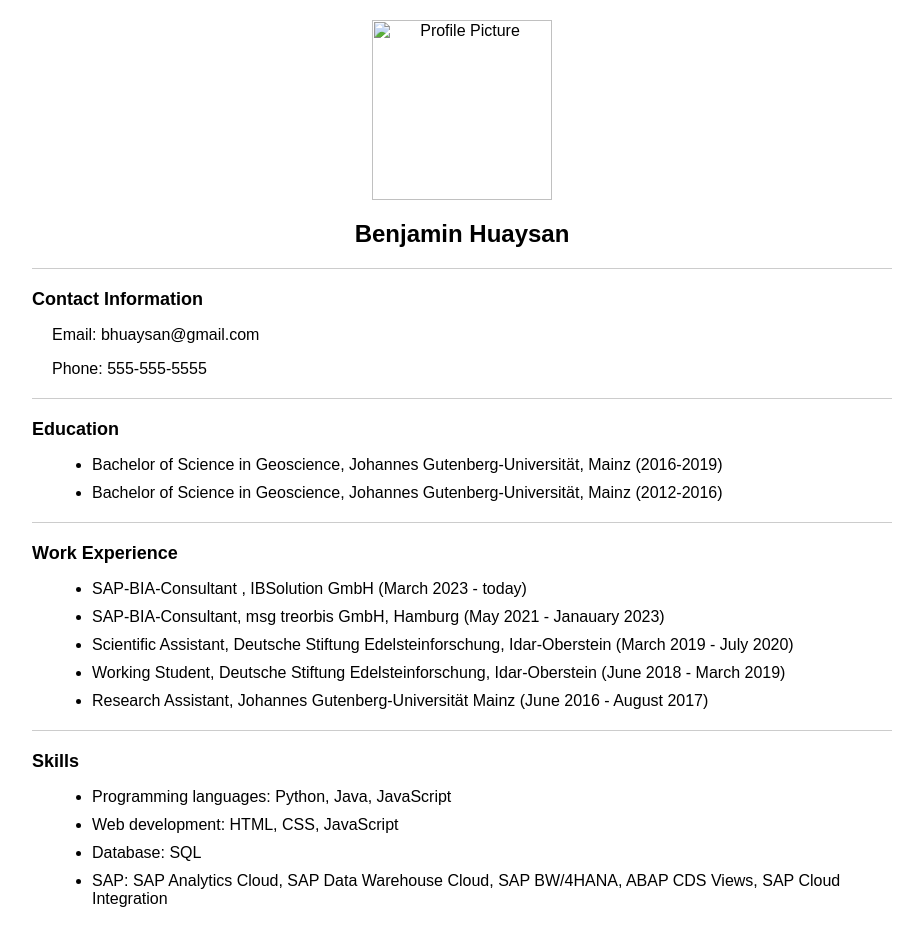
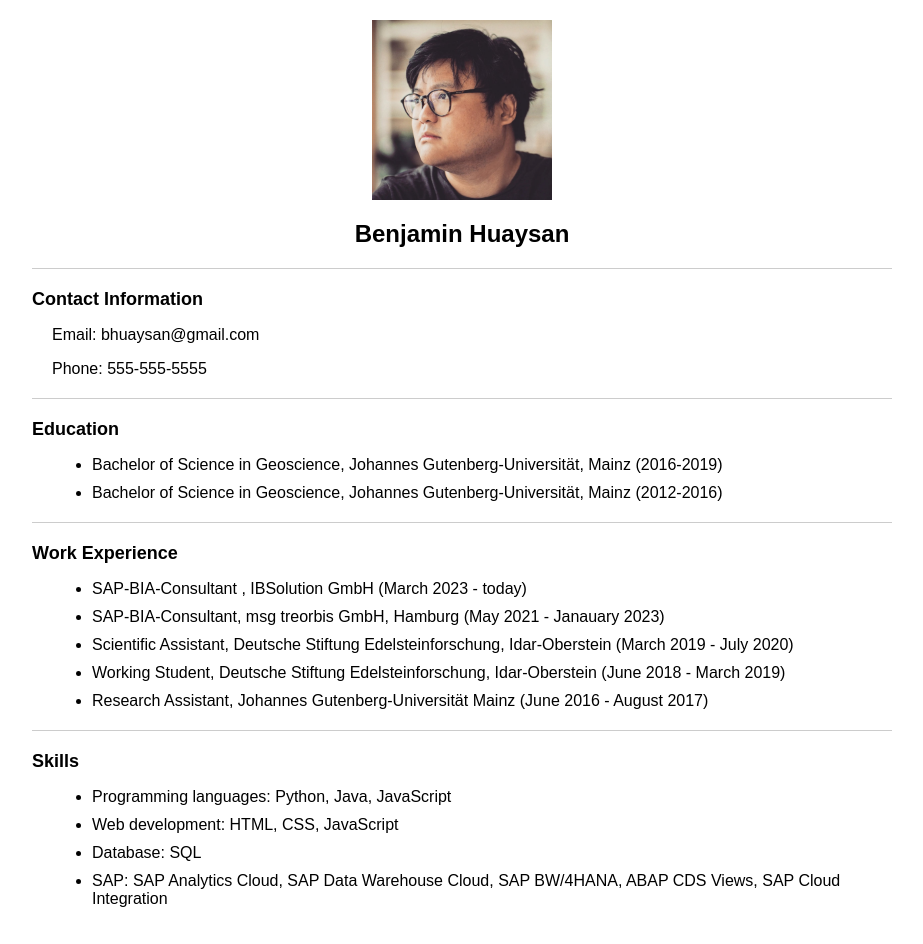
Before and after one commit to bhuaysan/cv2, a plain HTML site: page index.html in a window 1280 px wide. Shown: the whole page, without its empty margins (178-1101 px from the left). Drawn offline with Linux system fonts and the light colour scheme; the site is published under a folder, as on GitHub Pages, so addresses that start at the root find nothing.

Commit message:
Update index.html

```diff
--- a/index.html
+++ b/index.html
@@ -47,7 +47,7 @@
   </head>
   <body>
     <div class="main">
-        <div class="image-container"><img class="profile-img" src="/images/308627126_5438606082893145_4876436675621494509_n.jpg" alt="Profile Picture"></div>
+        <div class="image-container"><img class="profile-img" src="images/308627126_5438606082893145_4876436675621494509_n.jpg" alt="Profile Picture"></div>
       <h1>Benjamin Huaysan</h1>
       <div class="section">
         <div class="section-title">Contact Information</div>
```
